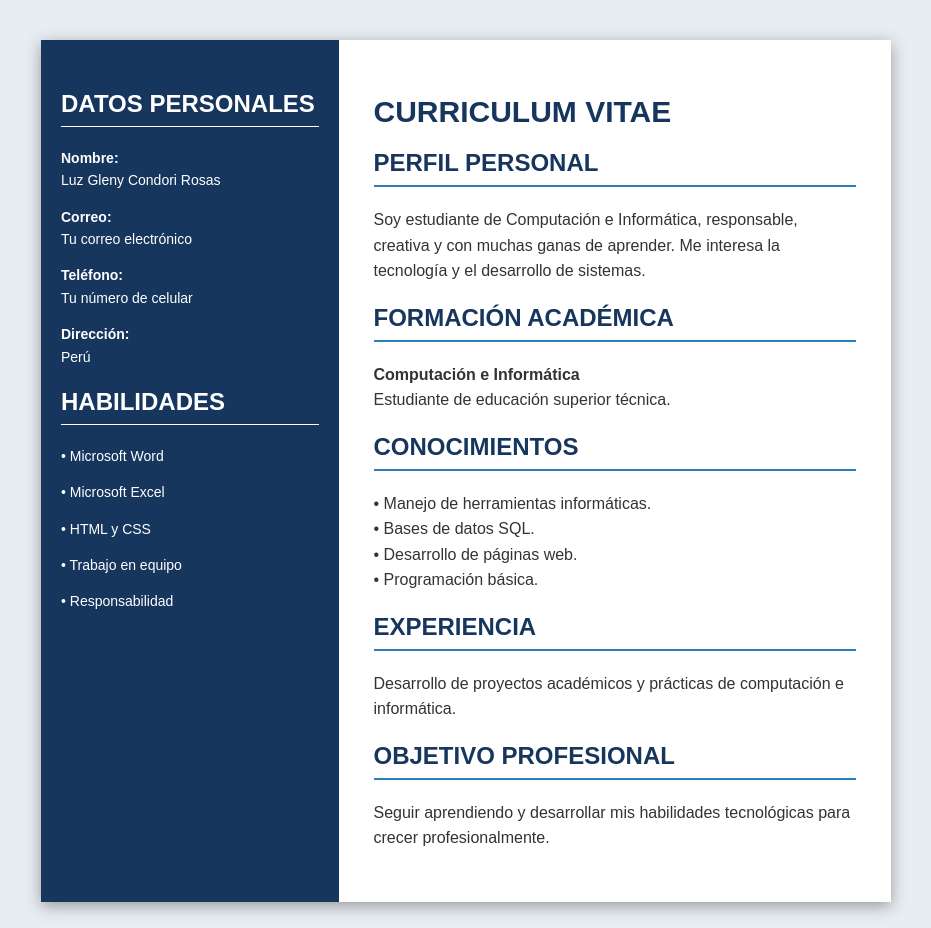
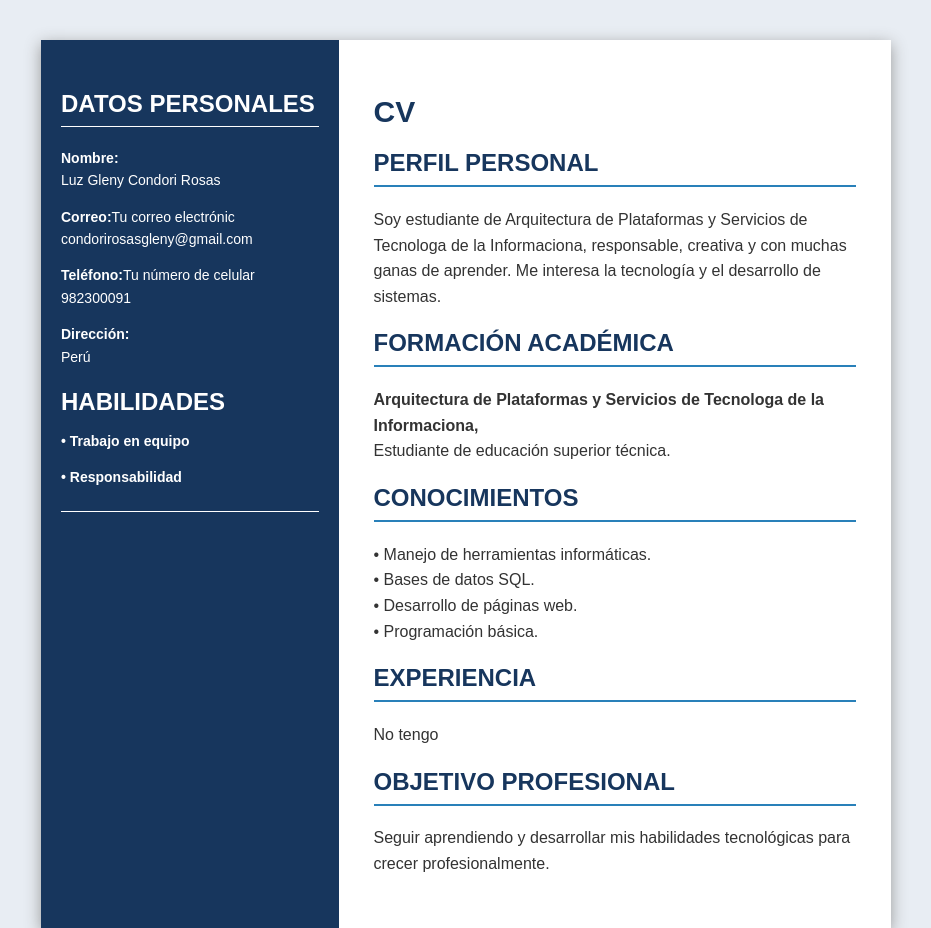
Before and after one commit to luzgley/Mi-CV, a plain HTML site: page index.html in a window 1280 px wide. Shown: the top 928 px of the page, without its empty margins (174-1105 px from the left). Drawn offline with Linux system fonts and the light colour scheme.

Commit message:
Update title and personal information in CV

```diff
--- a/index.html
+++ b/index.html
@@ -3,7 +3,7 @@
 <head>
 <meta charset="UTF-8">
 <meta name="viewport" content="width=device-width, initial-scale=1.0">
-<title>Mi Curriculum Vitae</title>
+<title>Mi CV</title>
 
 <style>
 * {
@@ -73,19 +73,16 @@ p {
 <p><b>Nombre:</b><br>
 Luz Gleny Condori Rosas</p>
 
-<p><b>Correo:</b><br>
-Tu correo electrónico</p>
+<p><b>Correo:</b>Tu correo electrónic<br>
+condorirosasgleny@gmail.com</p>
 
-<p><b>Teléfono:</b><br>
-Tu número de celular</p>
+<p><b>Teléfono:</b>Tu número de celular<br>
+982300091</p>
 
 <p><b>Dirección:</b><br>
 Perú</p>
 
-<h2>HABILIDADES</h2>
-<p>• Microsoft Word</p>
-<p>• Microsoft Excel</p>
-<p>• HTML y CSS</p>
+<h2>HABILIDADES</h>
 <p>• Trabajo en equipo</p>
 <p>• Responsabilidad</p>
 
@@ -93,18 +90,18 @@ Perú</p>
 
 <main class="contenido">
 
-<h1>CURRICULUM VITAE</h1>
+<h1>CV</h1>
 
 <h2>PERFIL PERSONAL</h2>
 <p>
-Soy estudiante de Computación e Informática,
+Soy estudiante de Arquitectura de Plataformas y Servicios de Tecnologa de la Informaciona,
 responsable, creativa y con muchas ganas de aprender.
 Me interesa la tecnología y el desarrollo de sistemas.
 </p>
 
 <h2>FORMACIÓN ACADÉMICA</h2>
 <p>
-<b>Computación e Informática</b><br>
+<b>Arquitectura de Plataformas y Servicios de Tecnologa de la Informaciona,</b><br>
 Estudiante de educación superior técnica.
 </p>
 
@@ -118,8 +115,7 @@ Estudiante de educación superior técnica.
 
 <h2>EXPERIENCIA</h2>
 <p>
-Desarrollo de proyectos académicos y prácticas
-de computación e informática.
+No tengo
 </p>
 
 <h2>OBJETIVO PROFESIONAL</h2>
```
